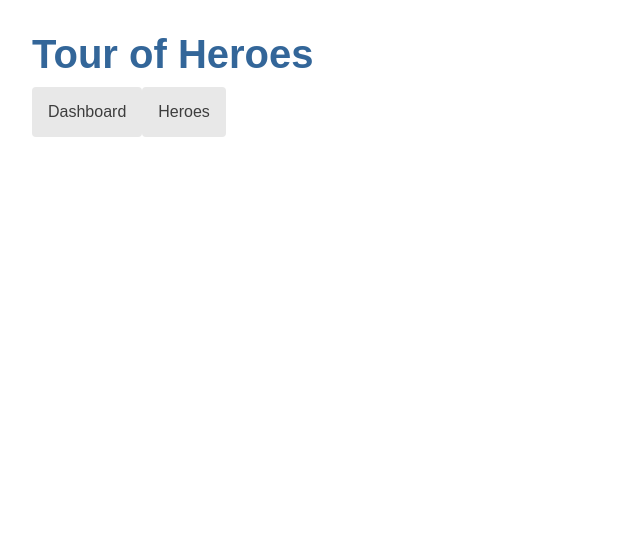
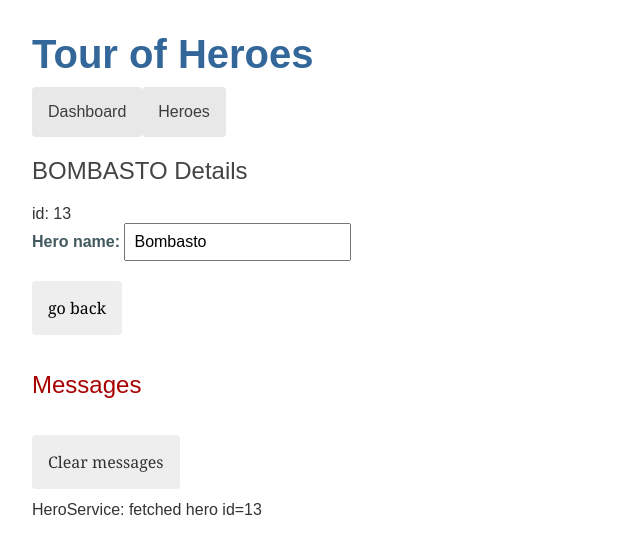
Before and after one commit to jobsonita/studies-angular-tutorials-tourofheroes, an Angular app: page /detail/13 in a window 1280 px wide. Shown: the top 554 px of the page, without its empty margins (0-640 px from the left). Built offline with nearby package versions, Linux system fonts and the light colour scheme.

Commit message:
5 - Add navigation - 4 - routable HeroDetailComponent

```diff
--- a/src/app/hero-detail/hero-detail.component.css
+++ b/src/app/hero-detail/hero-detail.component.css
@@ -0,0 +1,24 @@
+/* HeroDetailComponent's private CSS styles */
+label {
+  color: #435960;
+  font-weight: bold;
+}
+input {
+  font-size: 1em;
+  padding: .5rem;
+}
+button {
+  margin-top: 20px;
+  background-color: #eee;
+  padding: 1rem;
+  border-radius: 4px;
+  font-size: 1rem;
+}
+button:hover {
+  background-color: #cfd8dc;
+}
+button:disabled {
+  background-color: #eee;
+  color: #ccc;
+  cursor: auto;
+}
--- a/src/app/hero-detail/hero-detail.component.html
+++ b/src/app/hero-detail/hero-detail.component.html
@@ -8,3 +8,5 @@
   </div>
 
 </div>
+
+<button type="button" (click)="goBack()">go back</button>
--- a/src/app/hero-detail/hero-detail.component.ts
+++ b/src/app/hero-detail/hero-detail.component.ts
@@ -1,11 +1,36 @@
-import { Component, Input } from '@angular/core';
+import { Location } from '@angular/common';
+import { Component, OnInit } from '@angular/core';
+import { ActivatedRoute } from '@angular/router';
+
 import { Hero } from '../hero';
+import { HeroService } from '../hero.service';
 
 @Component({
   selector: 'app-hero-detail',
   templateUrl: './hero-detail.component.html',
   styleUrls: ['./hero-detail.component.css']
 })
-export class HeroDetailComponent {
-  @Input() hero?: Hero;
+export class HeroDetailComponent implements OnInit {
+
+  hero?: Hero;
+
+  constructor(
+    private route: ActivatedRoute,
+    private heroService: HeroService,
+    private location: Location,
+  ) { }
+
+  ngOnInit(): void {
+    this.getHero();
+  }
+
+  getHero(): void {
+    const id = Number(this.route.snapshot.paramMap.get('id'));
+    this.heroService.getHero(id).subscribe(hero => this.hero = hero);
+  }
+
+  goBack(): void {
+    this.location.back();
+  }
+
 }
--- a/src/app/hero.service.ts
+++ b/src/app/hero.service.ts
@@ -17,4 +17,12 @@
     return heroes;
   }
 
+  getHero(id: number): Observable<Hero> {
+    // For now, assume that a hero with the specified `id` always exists.
+    // Error handling will be added in the next step of the tutorial.
+    const hero = HEROES.find(h => h.id === id)!;
+    this.messageService.add(`HeroService: fetched hero id=${id}`);
+    return of(hero);
+  }
+
 }
```
